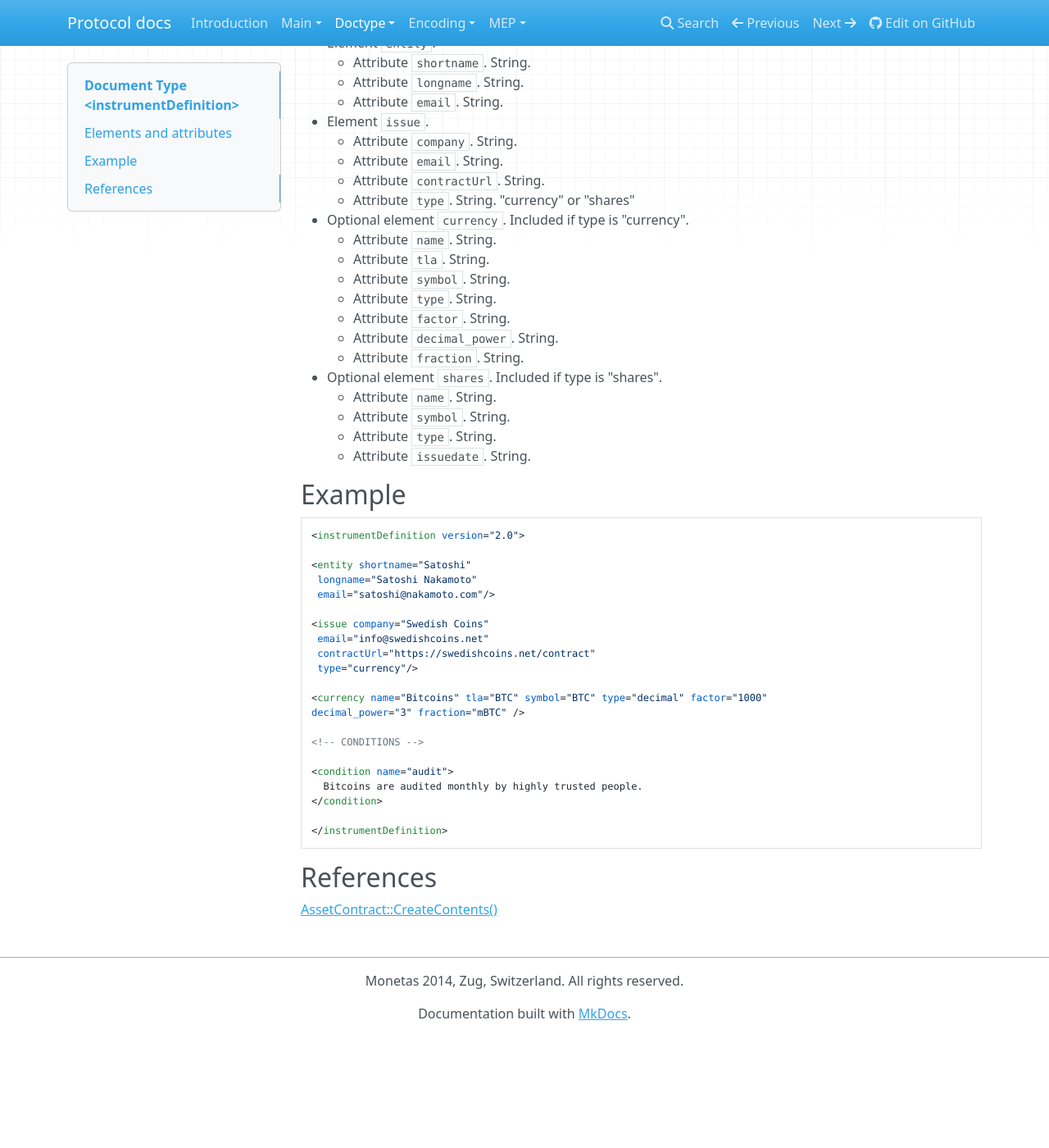
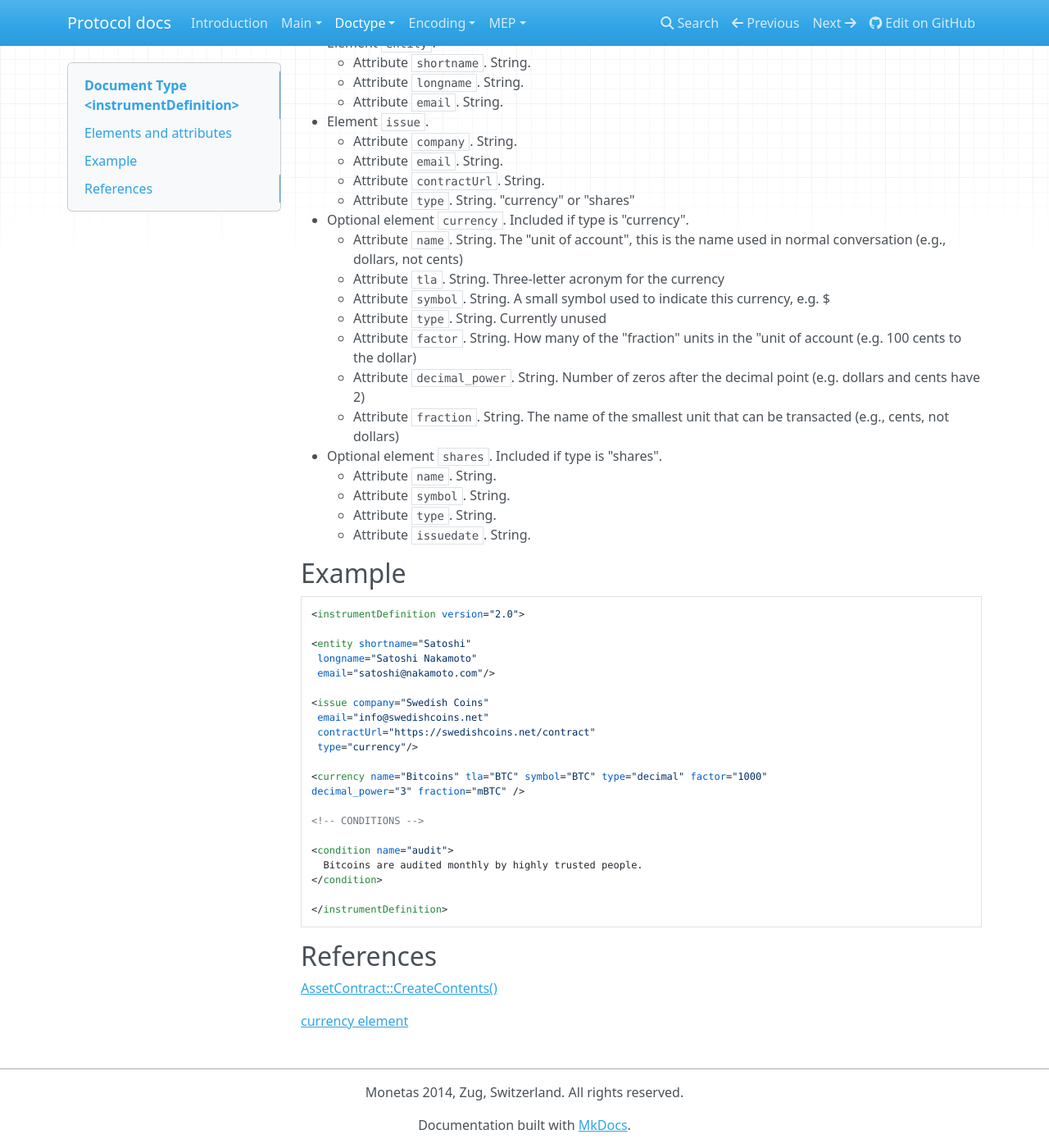
Before and after one commit to Open-Transactions/protocol-docs, an MkDocs documentation site: the page built from content/doctypes/instrumentDefinition.md, in a window 1280 px wide and 1400 px high, scrolled down 205 px. Shown: the whole window at 82% size. Built offline with MkDocs 1.6.1, drawn with Linux system fonts in a browser that asks for light colours; nearby versions of some CDN libraries; old or Windows-style settings are respelled for this version of MkDocs; before the commit the page ends 1469 px from its top, so only the background shows below that.

Commit message:
Add docs for attributes of 'currency' element

```diff
--- a/content/doctypes/instrumentDefinition.md
+++ b/content/doctypes/instrumentDefinition.md
@@ -15,13 +15,18 @@ Inherits from base Document Type Contract.
     * Attribute `contractUrl`. String.
     * Attribute `type`. String. "currency" or "shares"
 * Optional element `currency`. Included if type is "currency".
-    * Attribute `name`. String.
-    * Attribute `tla`. String.
-    * Attribute `symbol`. String.
-    * Attribute `type`. String.
-    * Attribute `factor`. String.
-    * Attribute `decimal_power`. String.
-    * Attribute `fraction`. String.
+    * Attribute `name`. String. The "unit of account", this is the
+      name used in normal conversation (e.g., dollars, not cents)
+    * Attribute `tla`. String. Three-letter acronym for the currency
+    * Attribute `symbol`. String. A small symbol used to indicate this
+      currency, e.g. $
+    * Attribute `type`. String. Currently unused
+    * Attribute `factor`. String. How many of the "fraction" units in
+      the "unit of account (e.g. 100 cents to the dollar)
+    * Attribute `decimal_power`. String. Number of zeros after the
+      decimal point (e.g. dollars and cents have 2)
+    * Attribute `fraction`. String. The name of the smallest unit that
+      can be transacted (e.g., cents, not dollars)
 * Optional element `shares`. Included if type is "shares".
     * Attribute `name`. String.
     * Attribute `symbol`. String.
@@ -57,3 +62,5 @@ decimal_power="3" fraction="mBTC" />
 ## References
 
 [AssetContract::CreateContents()](https://github.com/Open-Transactions/opentxs/blob/be111238c0feb569462b2e710e7570c00aa3d8db/src/core/AssetContract.cpp#L776)
+
+[currency element](http://www.systemics.com/docs/ricardo/issuer/contract.html)
```
